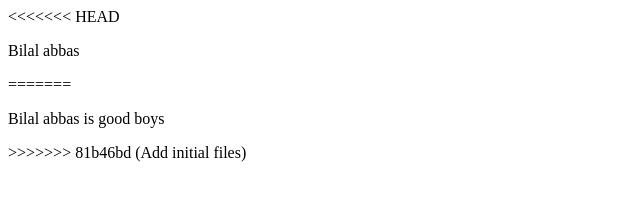
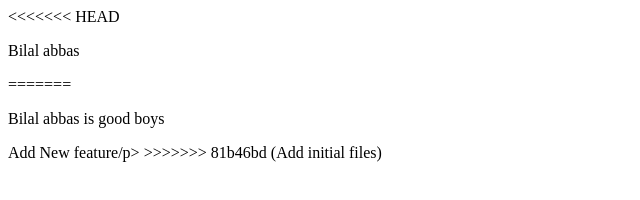
Before and after one commit to Bilal9076/LocalRepo, a plain HTML site: page index.html in a window 1280 px wide. Shown: the whole page, without its empty margins (0-640 px from the left). Drawn offline with Linux system fonts and the light colour scheme.

Commit message:
Add new features

```diff
--- a/index.html
+++ b/index.html
@@ -2,4 +2,5 @@
 <p>Bilal abbas</p>
 =======
 <p>Bilal abbas is good boys</p>
+<p>Add New feature/p>
 >>>>>>> 81b46bd (Add initial files)
```
